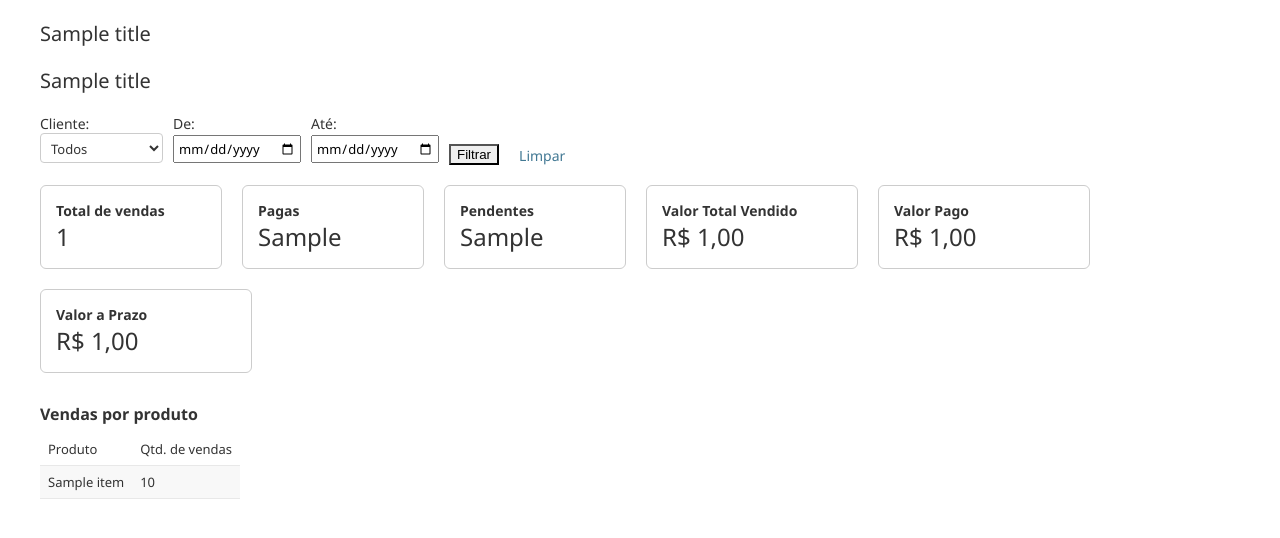
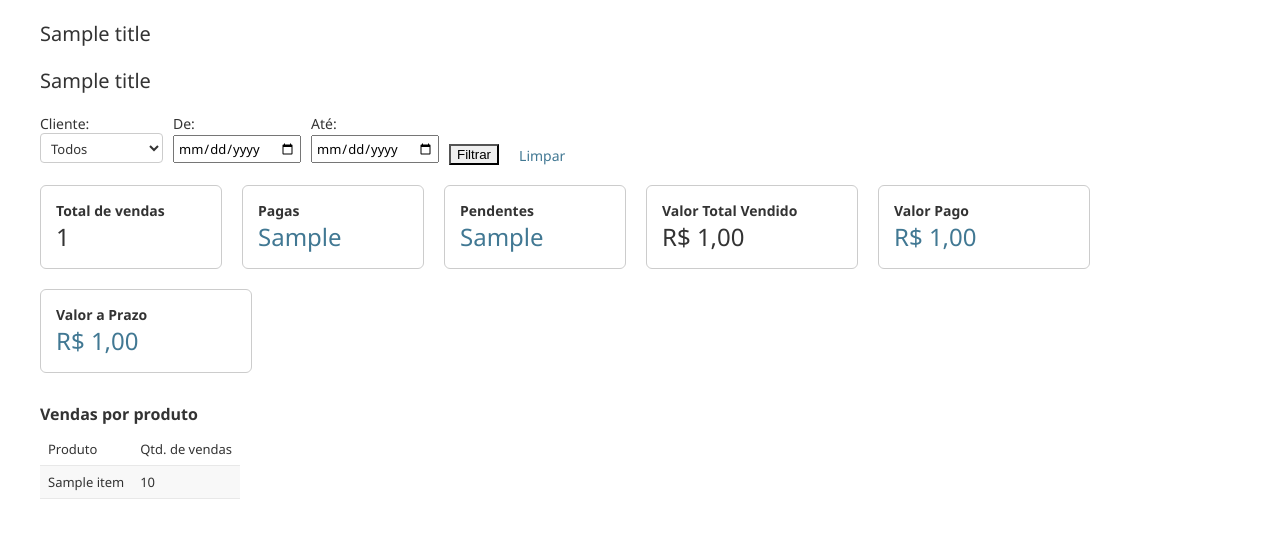
Before and after one commit to SESLLEY/PROJETO-GELO, a Django app: template estoque/templates/admin/estoque/resumo_vendas.html in a window 1280 px wide. Shown: the part 92-630 px from the top of the page. Run offline with Django 5.2, Linux system fonts and the light colour scheme; tables that the repository leaves empty hold one stand-in row (values such as "Sample post"); the template is opened without the code that fills it: values that come from a table or form of the project are taken from there, most other values are stand-ins (such as "Sample title", 1, 10 or a date in 2020).

Commit message:
linkagem dos filtros de valores

```diff
--- a/estoque/templates/admin/estoque/resumo_vendas.html
+++ b/estoque/templates/admin/estoque/resumo_vendas.html
@@ -36,12 +36,16 @@
 
     <div style="border: 1px solid #ccc; padding: 15px; border-radius: 6px; min-width: 150px;">
         <strong>Pagas</strong><br>
-        <span style="font-size: 24px;">{{ vendas_pagas }}</span>
+        <span style="font-size: 24px;">
+            <a href="{% url 'admin:estoque_venda_changelist' %}?pago__exact=1">{{ vendas_pagas }}</a>
+        </span>
     </div>
 
     <div style="border: 1px solid #ccc; padding: 15px; border-radius: 6px; min-width: 150px;">
         <strong>Pendentes</strong><br>
-        <span style="font-size: 24px;">{{ vendas_pendentes }}</span>
+        <span style="font-size: 24px;">
+            <a href="{% url 'admin:estoque_venda_changelist' %}?pago__exact=0">{{ vendas_pendentes }}</a>
+        </span>
     </div>
 
     <div style="border: 1px solid #ccc; padding: 15px; border-radius: 6px; min-width: 180px;">
@@ -54,14 +58,14 @@
     <div style="border: 1px solid #ccc; padding: 15px; border-radius: 6px; min-width: 180px;">
         <strong>Valor Pago</strong><br>
         <span style="font-size: 24px;">
-            R$ {{ total_pago|floatformat:2 }}
+            <a href="{% url 'admin:estoque_venda_changelist' %}?pago__exact=1">R$ {{ total_pago|floatformat:2 }}</a>
         </span>
     </div>
 
     <div style="border: 1px solid #ccc; padding: 15px; border-radius: 6px; min-width: 180px;">
         <strong>Valor a Prazo</strong><br>
         <span style="font-size: 24px;">
-            R$ {{ total_prazo|floatformat:2 }}
+            <a href="{% url 'admin:estoque_venda_changelist' %}?pago__exact=0">R$ {{ total_prazo|floatformat:2 }}</a>
         </span>
     </div>
 
```
